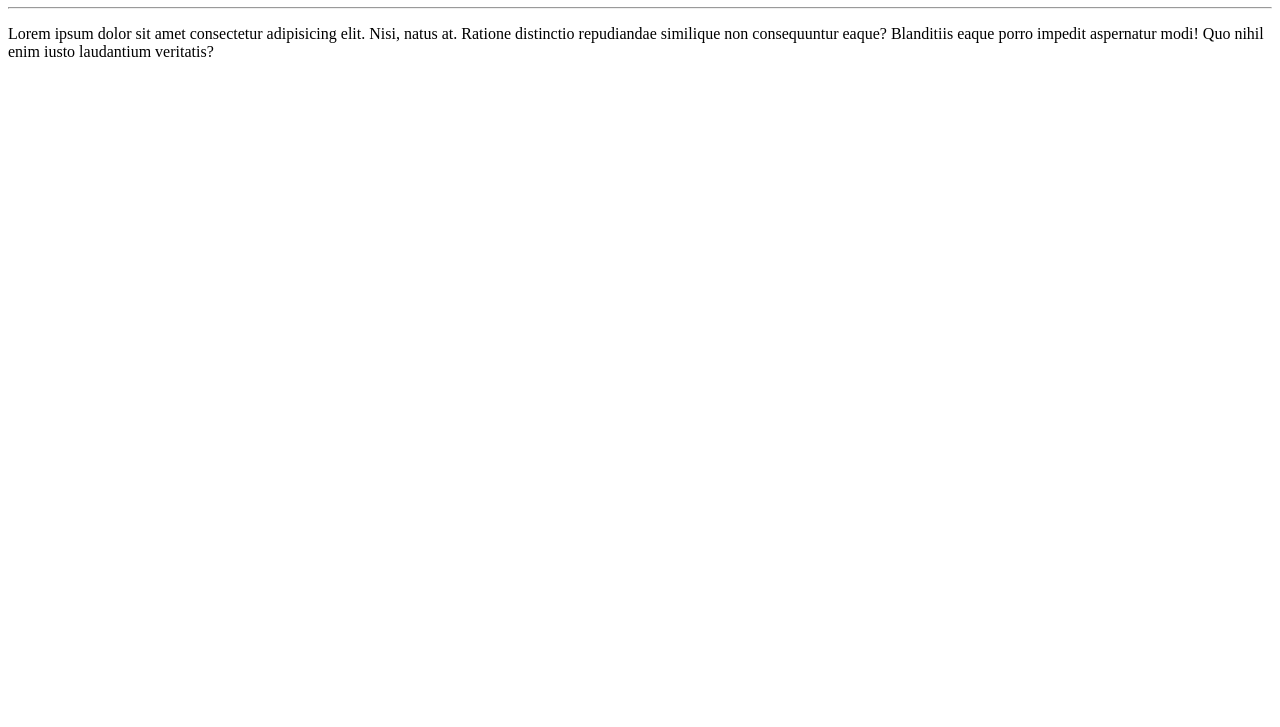
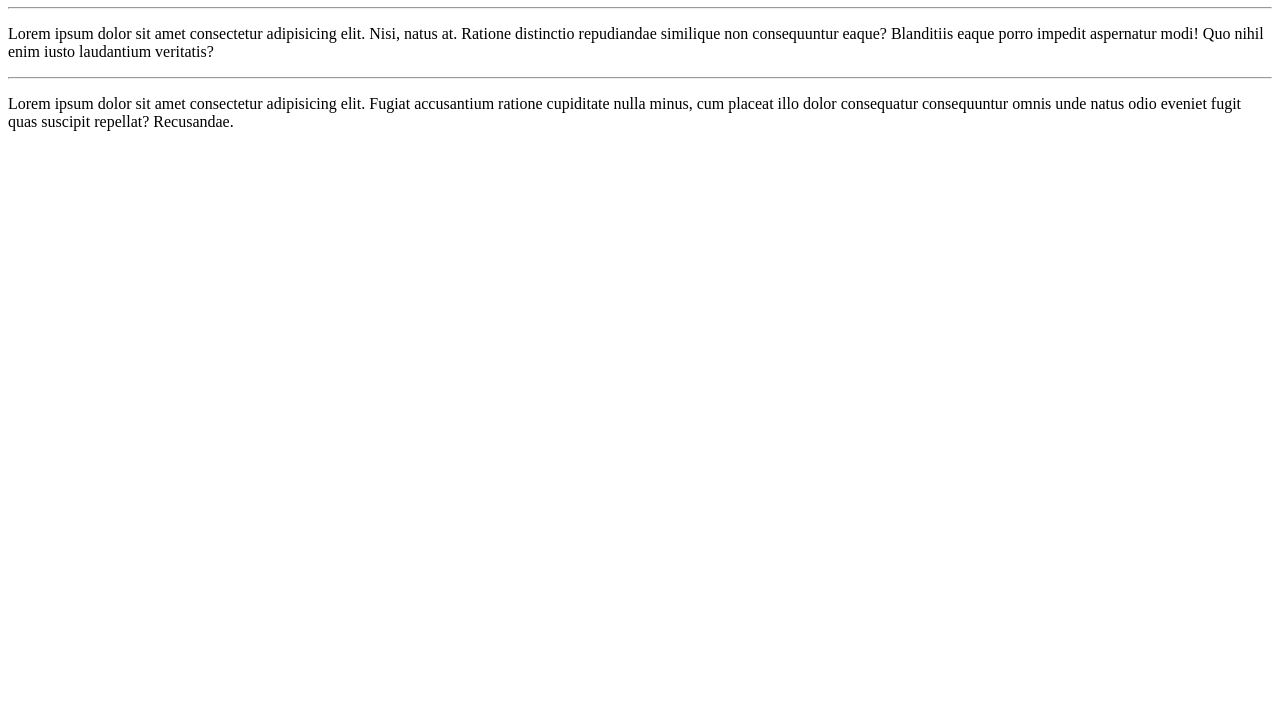
Before and after one commit to KaykyRibeiro/Ola-Mundo, a plain HTML site: page site-exemplo/index.html in a window 1280 px wide. Shown: the part 73-800 px from the top of the page. Drawn offline with Linux system fonts and the light colour scheme.

Commit message:
nova adição

```diff
--- a/site-exemplo/index.html
+++ b/site-exemplo/index.html
@@ -10,5 +10,7 @@
     <h1>Olá, Mundo</h1>
     <hr>
     <p>Lorem ipsum dolor sit amet consectetur adipisicing elit. Nisi, natus at. Ratione distinctio repudiandae similique non consequuntur eaque? Blanditiis eaque porro impedit aspernatur modi! Quo nihil enim iusto laudantium veritatis?</p>
+    <hr>
+    <p>Lorem ipsum dolor sit amet consectetur adipisicing elit. Fugiat accusantium ratione cupiditate nulla minus, cum placeat illo dolor consequatur consequuntur omnis unde natus odio eveniet fugit quas suscipit repellat? Recusandae.</p>
 </body>
 </html>
```
